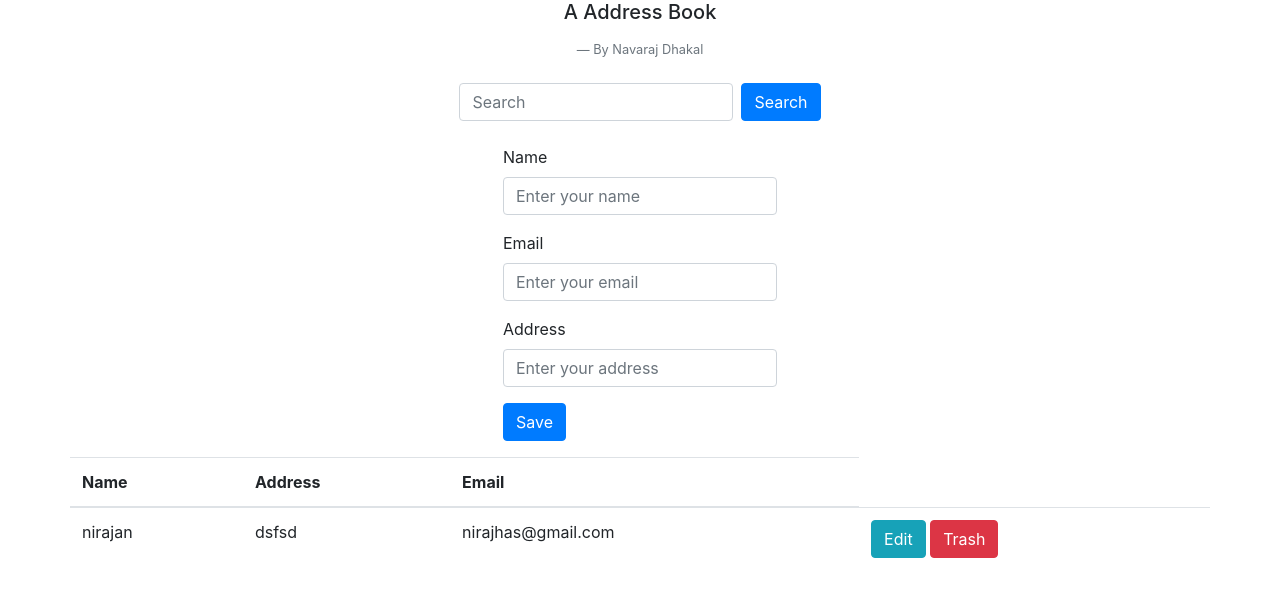
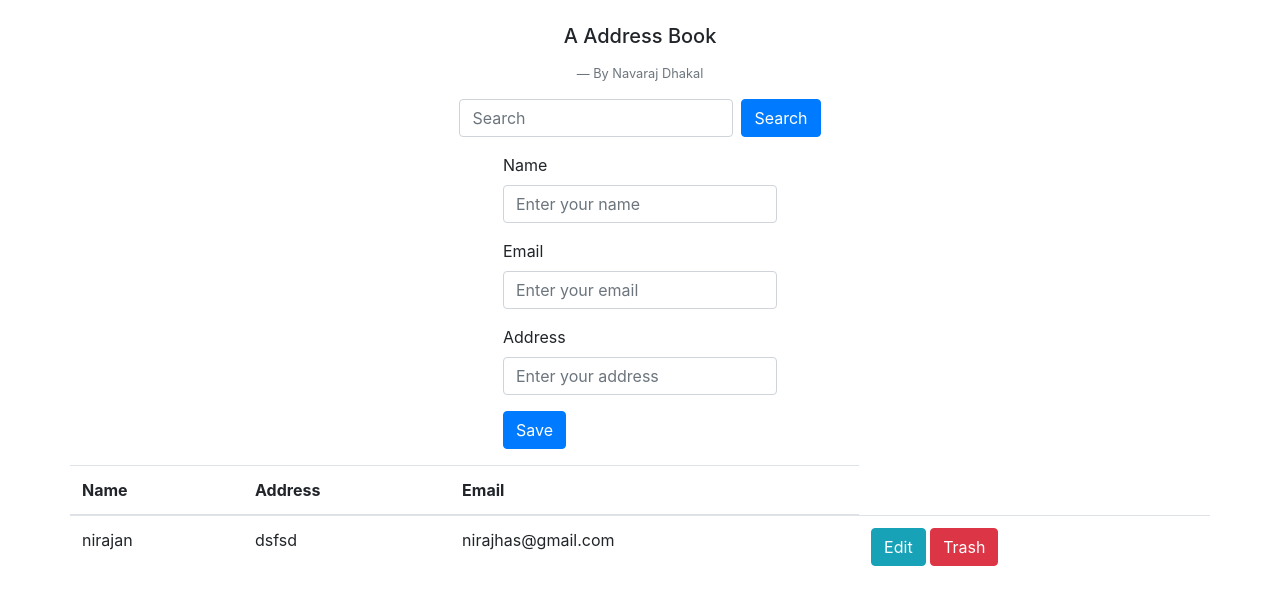
Before and after one commit to nirajandata/contact-book, a PHP site: page / in a window 1280 px wide. Shown: the top 605 px of the page. Run offline with PHP 8.4, Linux system fonts and the light colour scheme; data comes from the database, SQL or seed files in the repository.

Commit message:
Add files via upload

```diff
--- a/contact/index.php
+++ b/contact/index.php
@@ -23,15 +23,15 @@ if (isset($_SESSION['message'])): ?>
 </div>
 <?php endif ?>
 <div class="container">
-<h2 class=" blockquote text-center">A Address Book </h2>
+<h2 class="pt-4 blockquote text-center">A Address Book </h2>
 <footer class="blockquote-footer text-center">By Navaraj Dhakal</footer>
-  	&nbsp;	&nbsp;	&nbsp;
-  <form class="form-inline justify-content-center" method="get" action="search.php" >
+
+  <form class="pt-3 form-inline justify-content-center" method="get" action="search.php" >
 	    <input class="form-control mr-sm-2" type="search" placeholder="Search" name='q'>
     <button class="btn btn-primary my-2 my-sm-0" type="submit">Search</button>
   </form>
-  	&nbsp;	&nbsp;	&nbsp;	&nbsp;
-<div class="row justify-content-center">
+
+<div class="pt-3 row justify-content-center">
 	<input type="hidden" name="id" value="<?php echo $ids; ?> ">
 	<form action="" method="post">
 		<div class="form-group" >
```
Also changed, not shown: contact/search.php (+16 -6 lines).
